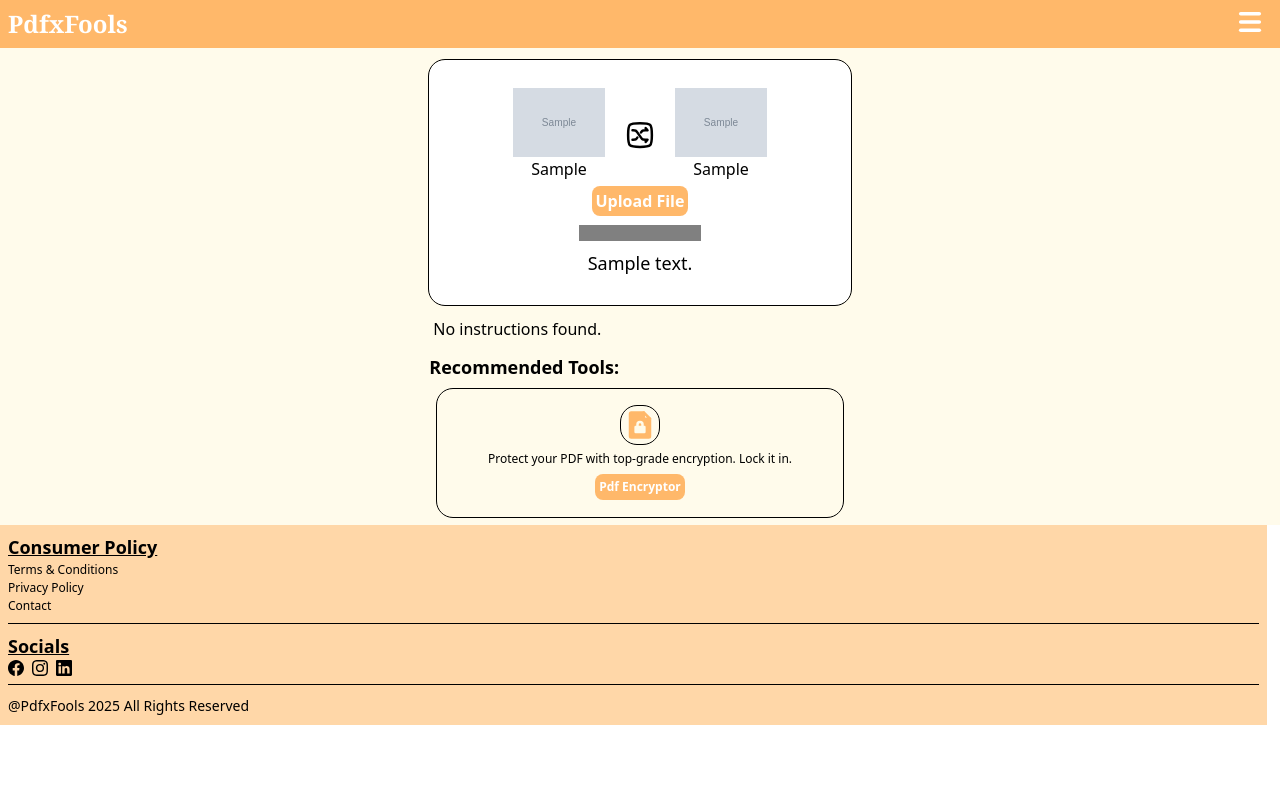
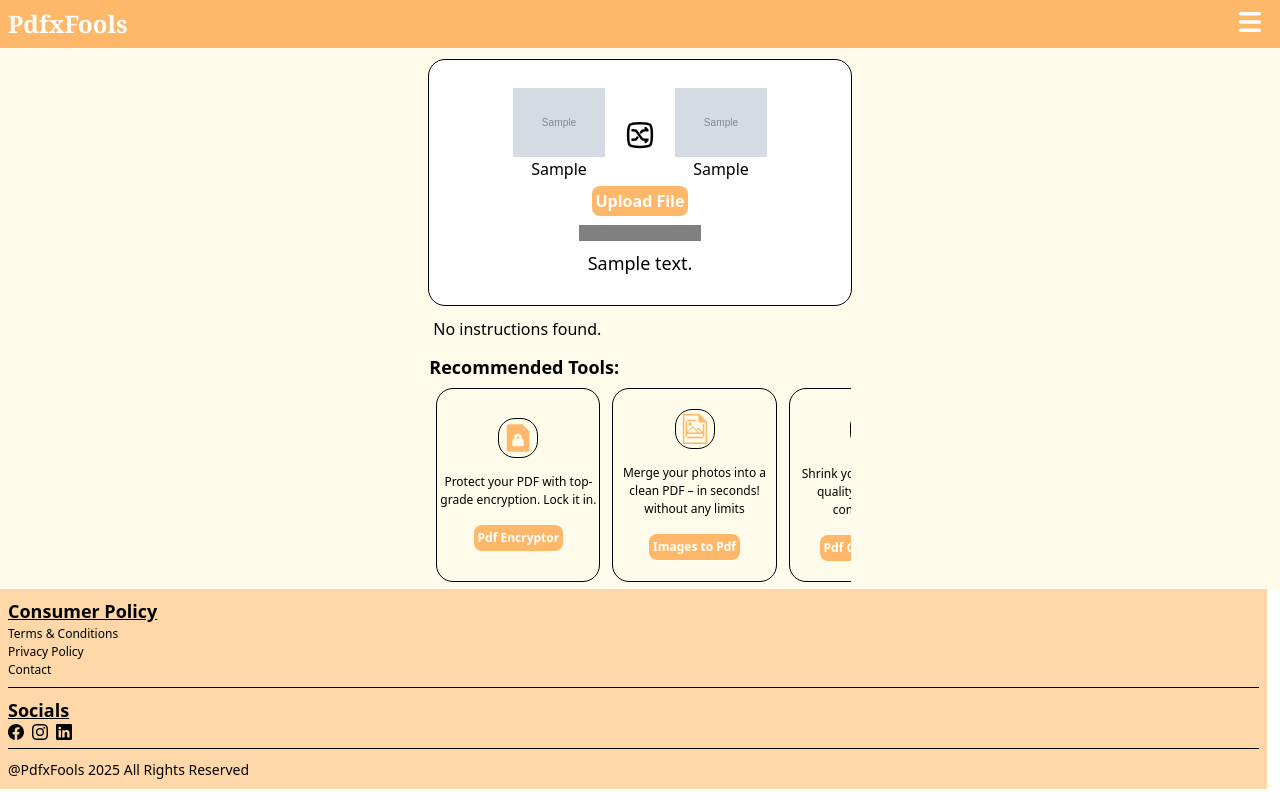
Before and after one commit to Vagventure/pdf-toolkit, a Flask app: template templates/tooljinja.html in a window 1280 px wide. Run offline with Flask 3, Linux system fonts and the light colour scheme; the template is opened without the code that fills it: most values are stand-ins (such as "Sample title", 1, 10 or a date in 2020); grey boxes marked "Sample" are stand-in pictures; some libraries are stand-ins or nearby versions.

Commit message:
Changed the rec-tools design

```diff
--- a/static/output.css
+++ b/static/output.css
@@ -38,7 +38,6 @@
     --radius-lg: 0.5rem;
     --radius-xl: 0.75rem;
     --radius-2xl: 1rem;
-    --radius-4xl: 2rem;
     --ease-in-out: cubic-bezier(0.4, 0, 0.2, 1);
     --default-transition-duration: 150ms;
     --default-transition-timing-function: cubic-bezier(0.4, 0, 0.2, 1);
@@ -320,6 +316,12 @@
   }
   .h-42 {
     height: calc(var(--spacing) * 42);
+  }
+  .h-44 {
+    height: calc(var(--spacing) * 44);
+  }
+  .h-48 {
+    height: calc(var(--spacing) * 48);
   }
   .h-52 {
     height: calc(var(--spacing) * 52);
@@ -390,8 +395,17 @@
   .w-full {
     width: 100%;
   }
-  .min-w-auto {
-    min-width: auto;
+  .min-w-1 {
+    min-width: calc(var(--spacing) * 1);
+  }
+  .min-w-1\/3 {
+    min-width: calc(1/3 * 100%);
+  }
+  .min-w-2 {
+    min-width: calc(var(--spacing) * 2);
+  }
+  .min-w-2\/5 {
+    min-width: calc(2/5 * 100%);
   }
   .min-w-full {
     min-width: 100%;
@@ -506,6 +517,9 @@
   .gap-y-1\.5 {
     row-gap: calc(var(--spacing) * 1.5);
   }
+  .gap-y-4 {
+    row-gap: calc(var(--spacing) * 4);
+  }
   .overflow-x-scroll {
     overflow-x: scroll;
   }
@@ -564,6 +575,12 @@
   }
   .object-cover {
     object-fit: cover;
+  }
+  .p-0 {
+    padding: calc(var(--spacing) * 0);
+  }
+  .p-0\.5 {
+    padding: calc(var(--spacing) * 0.5);
   }
   .p-1 {
     padding: calc(var(--spacing) * 1);
--- a/templates/tooljinja.html
+++ b/templates/tooljinja.html
@@ -356,11 +356,11 @@
             {{ instructions.get(name, "<p>No instructions found.</p>") | safe }}
         </div>
 
-        <div class="w-full md:w-2/6 h-36">
+        <div class="w-full md:w-2/6 h-52">
             <span class="font-bold text-lg">Recommended Tools:</span>
             <div class="similiar h-full w-full p-2 flex overflow-x-scroll space-x-3.5 scrollbar-hide" id="slider">
-                <div class="min-w-full h-full outline-1 rounded-2xl flex flex-col justify-center items-center">
-                    <div class="w-auto h-auto rounded-2xl flex flex-col gap-y-1.5 items-center justify-center">
+                <div class="min-w-2/5 h-48 outline-1 rounded-2xl flex flex-col justify-center items-center">
+                    <div class="w-full h-auto rounded-2xl flex flex-col gap-y-4 p-0.5 items-center justify-center">
                         <div class="w-auto h-auto p-1 outline-1 rounded-2xl"><svg xmlns="http://www.w3.org/2000/svg"
                                 width="30" height="30" viewBox="0 0 48 48">
                                 <defs>
@@ -376,15 +376,15 @@
                                 </defs>
                                 <path fill="#ffb86a" d="M0 0h48v48H0z" mask="url(#ipSFileLock1)" />
                             </svg></div>
-                        <span class="text-[12px]">Protect your PDF with top-grade encryption. Lock it in.</span>
+                        <span class="text-[12px] text-center">Protect your PDF with top-grade encryption. Lock it in.</span>
                         <button
                             class="Reco-tool w-auto h-auto rounded-lg bg-orange-300 font-bold text-[12px] p-1 text-white cursor-pointer">Pdf
                             Encryptor</button>
                     </div>
                 </div>
 
-                <div class="min-w-full h-full outline-1 rounded-2xl flex flex-col justify-center items-center">
-                    <div class="w-auto h-auto rounded-2xl flex flex-col gap-y-1.5 items-center justify-center">
+                <div class="min-w-2/5 h-48 outline-1 rounded-2xl flex flex-col justify-center items-center">
+                    <div class="w-auto h-auto rounded-2xl flex flex-col gap-y-4 p-0.5 items-center justify-center">
                         <div class="w-auto h-auto p-1 outline-1 rounded-2xl"><svg xmlns="http://www.w3.org/2000/svg"
                                 width="30" height="30" viewBox="0 0 32 32">
                                 <path fill="#ffb86a"
@@ -394,7 +394,7 @@
                                 <path fill="#ffb86a"
                                     d="M7.615 24.38h16.77v1.52H7.615Zm13.72-7.62h1.52v1.52h-1.52Zm-3.05-1.52h3.05v1.52h-3.05Zm-1.52 1.52h1.52v1.52h-1.52Zm-1.53-1.52h1.53v1.52h-1.53Zm-3.04-1.53h3.04v1.53h-3.04Zm-1.53 1.53h1.53v1.52h-1.53Zm-1.52 1.52h1.52v1.52h-1.52Zm0-7.62h3.05v3.05h-3.05Zm-1.53-3.05h9.15v1.53h-9.15Z" />
                             </svg></div>
-                        <span class="text-[12px]">Merge your photos into a clean PDF – in seconds!</span>
+                        <span class="text-[12px] text-center">Merge your photos into a clean PDF – in seconds! without any limits</span>
                         <button
                             class="Reco-tool w-auto h-auto rounded-lg bg-orange-300 font-bold text-[12px] p-1 text-white cursor-pointer">Images
                             to Pdf
@@ -402,14 +402,14 @@
                     </div>
                 </div>
 
-                <div class="min-w-full h-full outline-1 rounded-2xl flex flex-col justify-center items-center">
-                    <div class="w-auto h-auto  flex flex-col gap-y-1.5 items-center justify-center">
+                <div class="min-w-2/5 h-48 outline-1 rounded-2xl flex flex-col justify-center items-center">
+                    <div class="w-auto h-auto  flex flex-col gap-y-4 items-center p-0.5 justify-center">
                         <div class="w-auto h-auto p-1.5 outline-1 rounded-2xl"><svg xmlns="http://www.w3.org/2000/svg"
                                 width="27" height="27" viewBox="0 0 512 512">
                                 <path fill="#ffb86a"
                                     d="M200 288H88c-21.4 0-32.1 25.8-17 41l32.9 31l-99.2 99.3c-6.2 6.2-6.2 16.4 0 22.6l25.4 25.4c6.2 6.2 16.4 6.2 22.6 0L152 408l31.1 33c15.1 15.1 40.9 4.4 40.9-17V312c0-13.3-10.7-24-24-24m112-64h112c21.4 0 32.1-25.9 17-41l-33-31l99.3-99.3c6.2-6.2 6.2-16.4 0-22.6L481.9 4.7c-6.2-6.2-16.4-6.2-22.6 0L360 104l-31.1-33C313.8 55.9 288 66.6 288 88v112c0 13.3 10.7 24 24 24m96 136l33-31.1c15.1-15.1 4.4-40.9-17-40.9H312c-13.3 0-24 10.7-24 24v112c0 21.4 25.9 32.1 41 17l31-32.9l99.3 99.3c6.2 6.2 16.4 6.2 22.6 0l25.4-25.4c6.2-6.2 6.2-16.4 0-22.6zM183 71.1L152 104L52.7 4.7c-6.2-6.2-16.4-6.2-22.6 0L4.7 30.1c-6.2 6.2-6.2 16.4 0 22.6L104 152l-33 31.1C55.9 198.2 66.6 224 88 224h112c13.3 0 24-10.7 24-24V88c0-21.3-25.9-32-41-16.9" />
                             </svg></div>
-                        <span class="text-[12px]">Shrink your files, not the quality. Try lossless compression.</span>
+                        <span class="text-[12px] text-center">Shrink your files, not the quality. Try lossless compression.</span>
                         <button
                             class="Reco-tool w-auto h-auto rounded-lg bg-orange-300 font-bold text-[12px] p-1 text-white cursor-pointer">Pdf
                             Compresser</button>
@@ -417,8 +417,8 @@
 
                 </div>
 
-                <div class="min-w-full h-full outline-1 rounded-2xl flex flex-col justify-center items-center">
-                    <div class="w-auto h-auto flex flex-col gap-y-1.5 items-center justify-center">
+                <div class="min-w-2/5 h-48 outline-1 rounded-2xl flex flex-col justify-center items-center">
+                    <div class="w-auto h-auto flex flex-col gap-y-4 items-center p-0.5 justify-center">
                         <div class="w-auto h-auto p-1.5 outline-1 rounded-2xl"><svg xmlns="http://www.w3.org/2000/svg"
                                 width="28" height="28" viewBox="0 0 26 26">
                                 <path fill="#ffb86a"
```
Also changed, not shown: other parts of static/output.css (+6 -28 lines).
